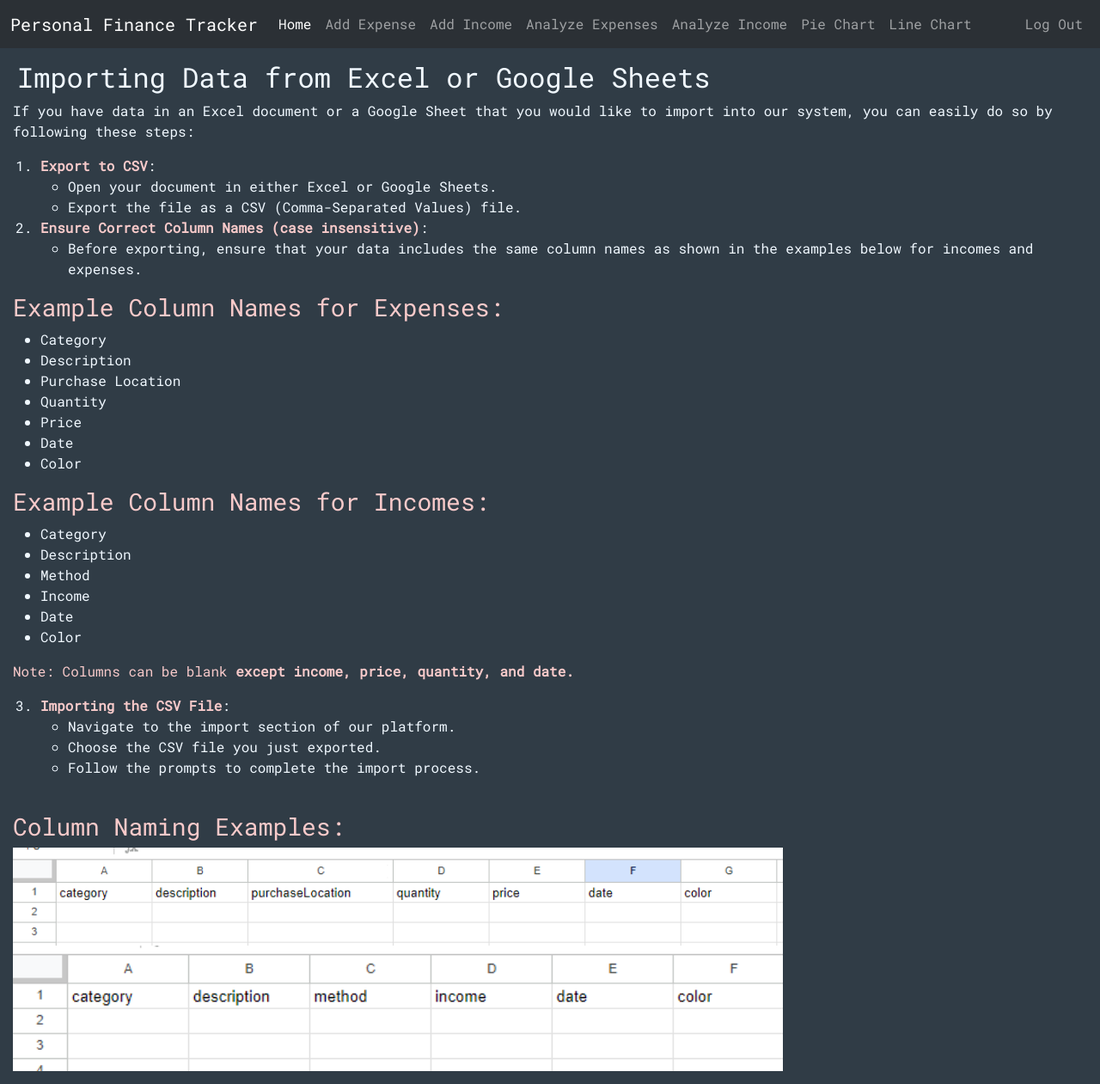
After one commit to Carbar14/Personal-Finance-Tracker, a Flask app: page /uploadInfo in a window 1280 px wide. The commit adds this page. Shown: the whole page at 86% size. Run offline with Flask 3, Linux system fonts and the light colour scheme; the visitor is signed in with stand-in values (Sample User, id 1); some libraries are stand-ins or nearby versions.

Commit message:
added upload info, detailing the instructions

```diff
--- a/app.py
+++ b/app.py
@@ -38,6 +38,7 @@ def index():
 
 
 @app.route('/downloadCsv', methods=['GET', 'POST'])
+@login_required
 def downloadCsv():
     if request.method == 'POST':
         #establish connection to data base
@@ -73,6 +74,7 @@ def downloadCsv():
         return send_file(output, mimetype='text/csv', as_attachment=True, download_name=filename)
 
 @app.route("/uploadCsv", methods=['GET', "POST"])
+@login_required
 def uploadCsv():
 
     if request.method == 'POST':
@@ -130,7 +132,10 @@ def uploadCsv():
         </form>
         '''
 
-
+@app.route("/uploadInfo", methods=['GET'])
+@login_required
+def uploadInfo():
+    return render_template("uploadInfo.html")
 
 @app.route("/login", methods=["GET", "POST"])
 def login():
--- a/static/styles/CSS.css
+++ b/static/styles/CSS.css
@@ -60,6 +60,10 @@
   color: #f0f8ff !important;
 }
 
+.slight-red {
+  color: #f8caca !important;
+}
+
 /* LINE CHART */
 
 .line-chart-filter {
@@ -110,3 +114,11 @@
 tr > * {
   padding: 20px !important;
 }
+
+.btn-margin {
+  margin: 2px !important;
+}
+
+a {
+  text-decoration: dotted !important;
+}
--- /dev/null
+++ b/templates/uploadInfo.html
@@ -0,0 +1,84 @@
+<!-- layout -->
+{% extends "layout.html" %}
+
+<!-- Main -->
+{% block body %}
+
+<div class="cont">
+  <h2 style="padding-left: 5px">Importing Data from Excel or Google Sheets</h2>
+
+  <p>
+    If you have data in an Excel document or a Google Sheet that you would like
+    to import into our system, you can easily do so by following these steps:
+  </p>
+
+  <ol>
+    <li>
+      <strong class="slight-red">Export to CSV</strong>:
+      <ul>
+        <li>Open your document in either Excel or Google Sheets.</li>
+        <li>Export the file as a CSV (Comma-Separated Values) file.</li>
+      </ul>
+    </li>
+    <li>
+      <strong class="slight-red"
+        >Ensure Correct Column Names (case insensitive)</strong
+      >:
+      <ul>
+        <li>
+          Before exporting, ensure that your data includes the same column names
+          as shown in the examples below for incomes and expenses.
+        </li>
+      </ul>
+    </li>
+  </ol>
+
+  <h3 class="slight-red">Example Column Names for Expenses:</h3>
+  <ul>
+    <li>Category</li>
+    <li>Description</li>
+    <li>Purchase Location</li>
+    <li>Quantity</li>
+    <li>Price</li>
+    <li>Date</li>
+    <li>Color</li>
+  </ul>
+
+  <h3 class="slight-red">Example Column Names for Incomes:</h3>
+  <ul>
+    <li>Category</li>
+    <li>Description</li>
+    <li>Method</li>
+    <li>Income</li>
+    <li>Date</li>
+    <li>Color</li>
+  </ul>
+
+  <p class="slight-red">
+    Note: Columns can be blank <b>except income, price, quantity, and date.</b>
+  </p>
+
+  <ol start="3">
+    <li>
+      <strong class="slight-red">Importing the CSV File</strong>:
+      <ul>
+        <li>Navigate to the import section of our platform.</li>
+        <li>Choose the CSV file you just exported.</li>
+        <li>Follow the prompts to complete the import process.</li>
+      </ul>
+    </li>
+  </ol>
+  <br />
+  <h3 class="slight-red">Column Naming Examples:</h3>
+  <img
+    style="max-width: 70vw"
+    src="{{ url_for('static', filename='images/expenseExample.png') }}"
+    alt="Expense Example Image"
+  />
+  <img
+    style="max-width: 70vw"
+    src="{{ url_for('static', filename='images/incomeExample.png') }}"
+    alt="Income Example Image"
+  />
+</div>
+{% endblock %}
```
Also changed, not shown: templates/index.html (+80 -4 lines), database.db, static/images/expenseExample.png (added), static/images/incomeExample.png (added), 2 other files.
